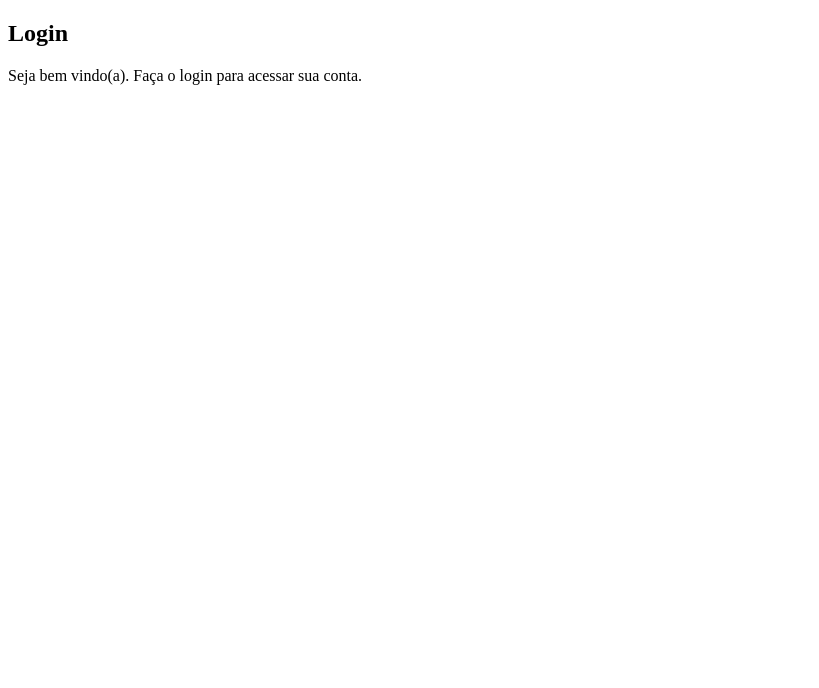
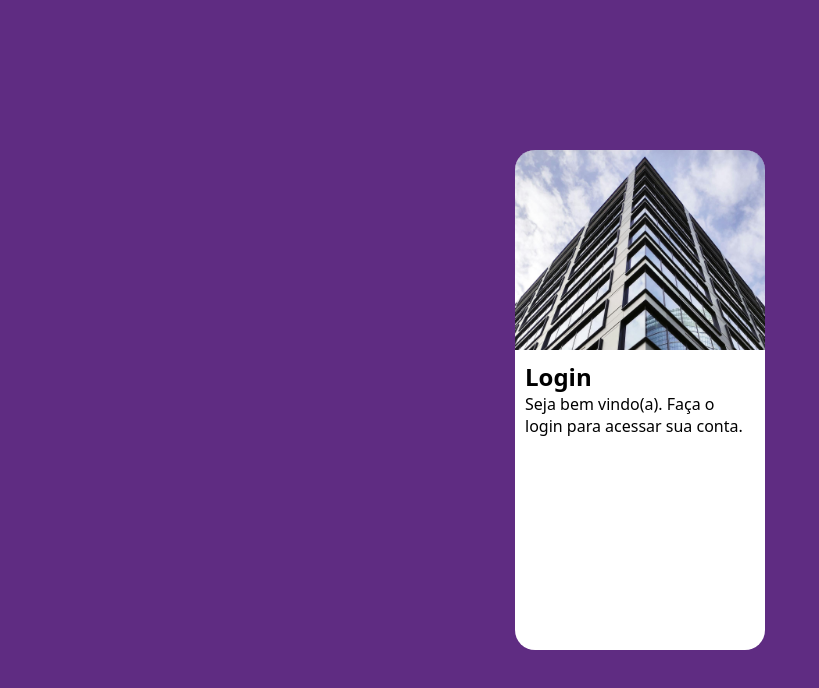
Before and after one commit to RosanaArioza/projeto-login, a plain HTML site: page index.html in a window 1280 px wide. Shown: the whole page, without its empty margins (0-819 px from the left). Drawn offline with Linux system fonts and the light colour scheme.

Commit message:
Capítulo 26 aula 2

```diff
--- a/estilo/style.css
+++ b/estilo/style.css
@@ -2,4 +2,50 @@
 
 /* Paleta de cores
 verde: #49a09d
-lilás: #5f2c82
+lilás: #5f2c82 */
+
+
+*{
+    font-family: system-ui, -apple-system, BlinkMacSystemFont, 'Segoe UI', Roboto, Oxygen, Ubuntu, Cantarell, 'Open Sans', 'Helvetica Neue', sans-serif;
+    padding: 0px;
+    margin: 0px;
+    box-sizing: border-box;
+}
+
+body, html{
+    background-color: #5f2c82;
+    width: 100vw;
+    height: 100vh;
+}
+
+main{
+    width: 100vw;
+    height: 100vh;
+    position: relative;
+}
+
+section#login{
+    background-color: white;
+    width: 250px;
+    height: 500px;
+    position: absolute;
+    top: 50%;
+    left: 50%;
+    transform: translate(-50%, -50%);
+    border-radius: 20px;
+    overflow: hidden;
+    background-position: left center;
+    box-shadow: 0px 0px 0px rgba(0, 0, 0, 0.450);
+}
+
+section#login > div#imagem{
+    background:#5f2c82 url(../imagens/tela-login.jpg) no-repeat ;
+    background-size: cover;
+    height: 200px;
+    display: block;
+}
+
+section#login > div#formulario{
+    padding: 10px;
+    display: block;
+}
```
